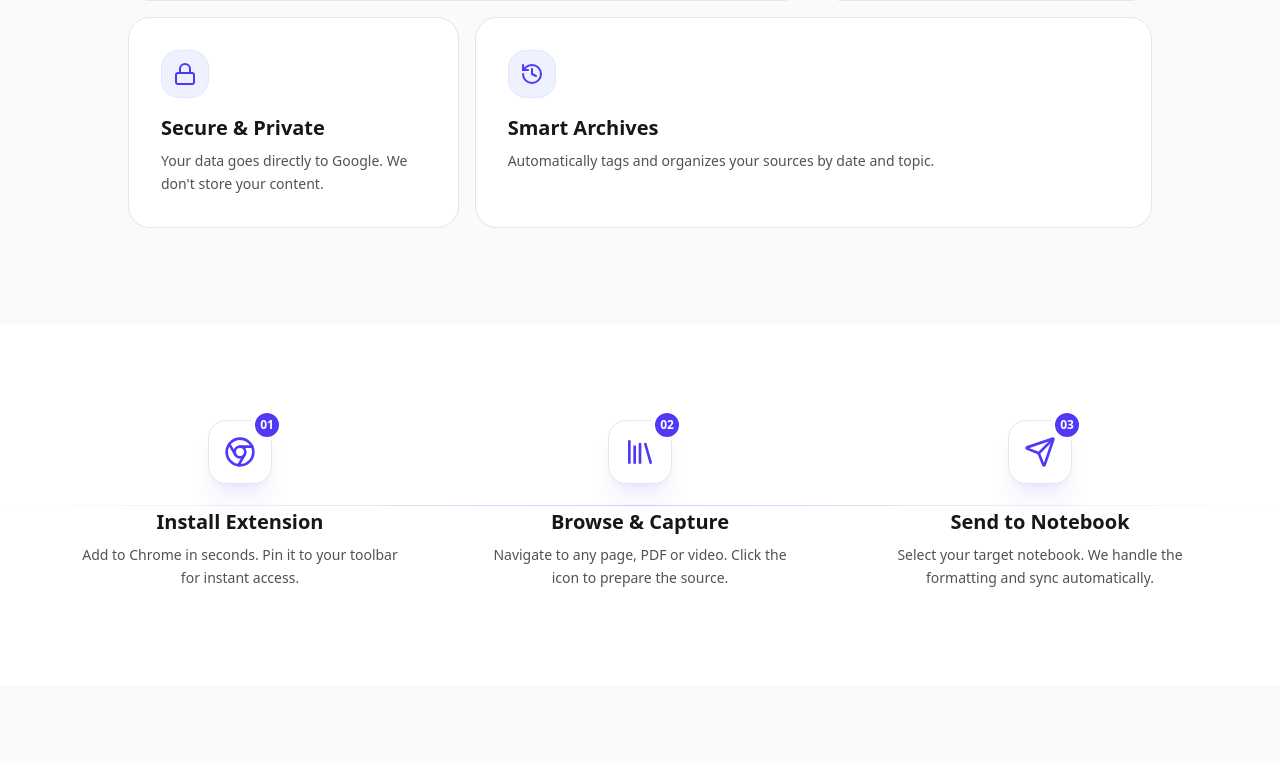
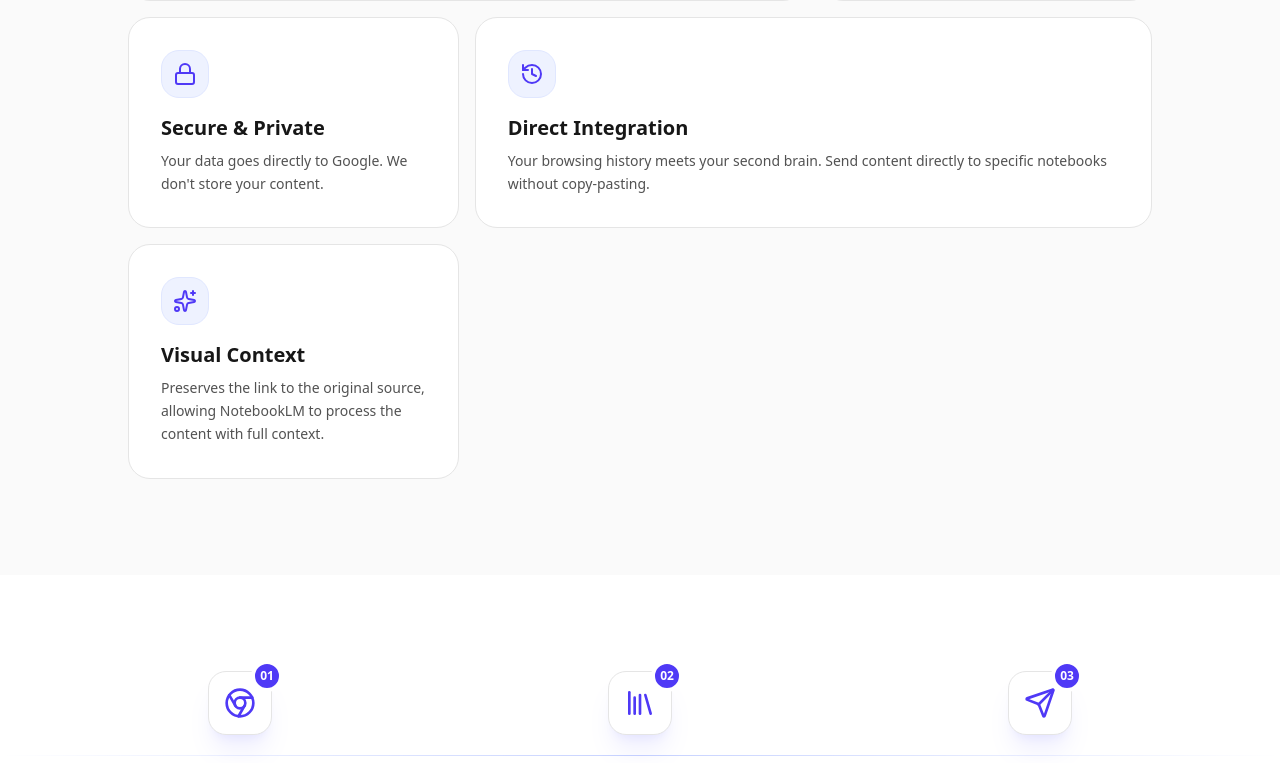
Before and after one commit to alexlevy0/send-to-notebooklm, a Next.js app: page / in a window 1280 px wide. Shown: the part 1292-2055 px from the top of the page. Built offline with nearby package versions, Linux system fonts and the light colour scheme.

Commit message:
fix: add missing Sparkles import in features

```diff
--- a/components/landing/features.tsx
+++ b/components/landing/features.tsx
@@ -1,7 +1,7 @@
 "use client";
 
 import { motion } from "framer-motion";
-import { Globe, History, Lock, Zap } from "lucide-react";
+import { Globe, History, Lock, Zap, Sparkles } from "lucide-react";
 import { useState } from "react";
 
 const features = [
@@ -29,12 +29,18 @@ const features = [
     className: "md:col-span-1",
   },
   {
-    id: "smart-archives",
-    title: "Smart Archives",
-    description:
-      "Automatically tags and organizes your sources by date and topic.",
-    icon: History,
-    className: "md:col-span-2",
+    id: "direct-integration", // Changed ID
+    title: "Direct Integration",
+    description: "Your browsing history meets your second brain. Send content directly to specific notebooks without copy-pasting.",
+    icon: History, // Reusing History icon, or could be a new one if specified
+    className: "md:col-span-2", // Reusing original className, or could be a new one if specified
+  },
+  {
+    id: "visual-context", // Kept ID
+    title: "Visual Context",
+    description: "Preserves the link to the original source, allowing NotebookLM to process the content with full context.",
+    icon: Sparkles, // Changed icon to Sparkles
+    className: "md:col-span-1", // Reusing original className
   },
 ];
 
```
